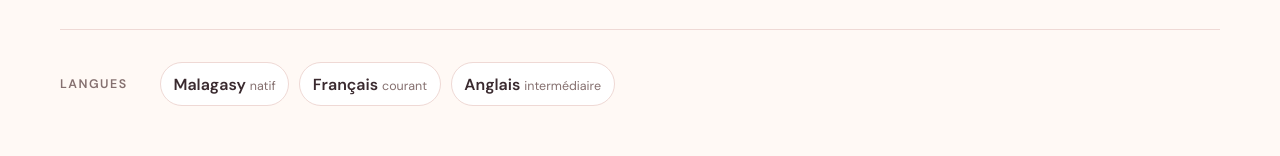
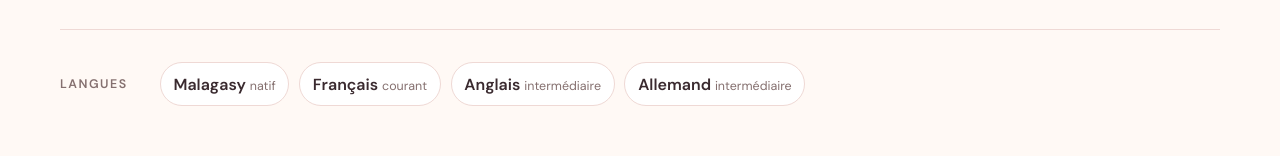
Before and after one commit to Manou-ux/fita, a plain HTML site: page index.html in a window 1280 px wide. Shown: the part 3584-3740 px from the top of the page. Drawn offline with Linux system fonts and the light colour scheme.

Commit message:
Add German (intermediate) to languages

```diff
--- a/index.html
+++ b/index.html
@@ -174,7 +174,7 @@
           <article class="skill-card"><div class="skill-icon"><svg class="icon"><use href="#users"/></svg></div><h3>Prévention</h3><p>Planification familiale, éducation sanitaire, nutrition et sensibilisation communautaire.</p></article>
           <article class="skill-card"><div class="skill-icon"><svg class="icon"><use href="#shield"/></svg></div><h3>Sécurité des soins</h3><p>Repérage des signes de danger, gestes supervisés, hygiène et respect du secret médical.</p></article>
         </div>
-        <div class="languages" aria-label="Langues parlées"><span>Langues</span><ul><li>Malagasy <small>natif</small></li><li>Français <small>courant</small></li><li>Anglais <small>intermédiaire</small></li></ul></div>
+        <div class="languages" aria-label="Langues parlées"><span>Langues</span><ul><li>Malagasy <small>natif</small></li><li>Français <small>courant</small></li><li>Anglais <small>intermédiaire</small></li><li>Allemand <small>intermédiaire</small></li></ul></div>
       </div>
     </section>
 
```
Also changed, not shown: 1 other file.
